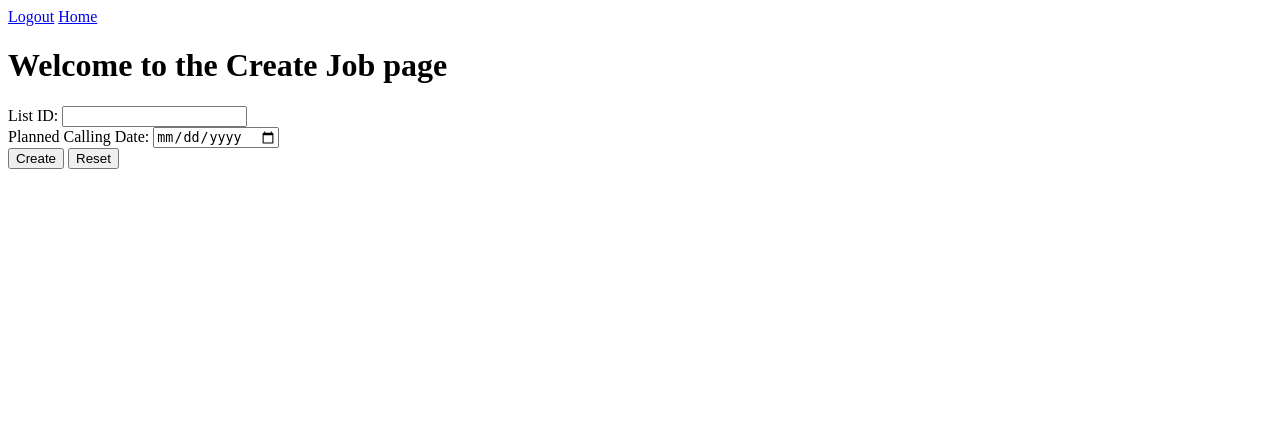
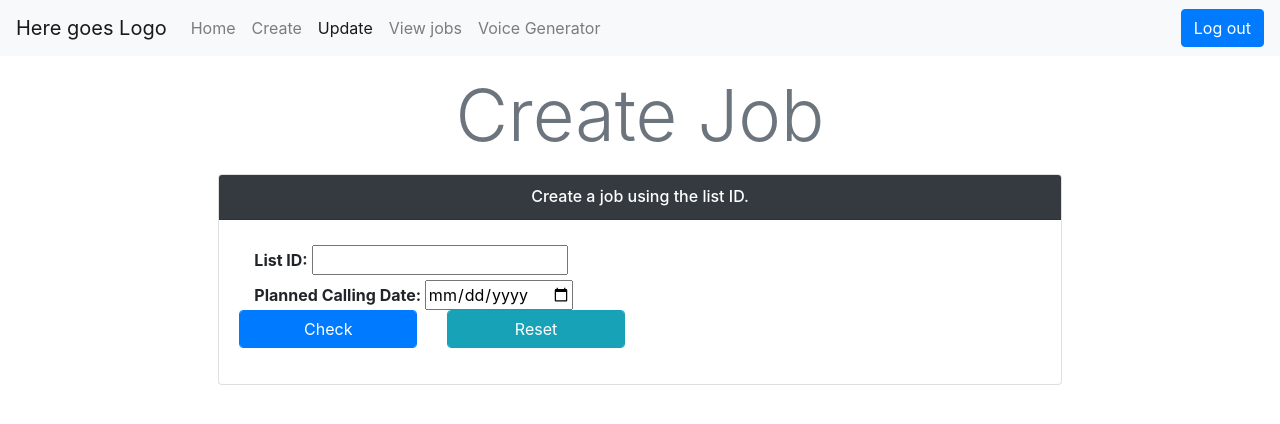
Before and after one commit to SiddharthChabukswar/Scrubbing-Web-App, a Flask app: page /create_job/ in a window 1280 px wide. Shown: the top 424 px of the page. Run offline with Flask 2, Linux system fonts and the light colour scheme; the visitor is signed in with stand-in values (Sample User, id 1); parts of the project's set-up code (start-up, migrations or seed data) failed here and were passed over; some libraries are stand-ins or nearby versions.

Commit message:
Update create_job.html

```diff
--- a/Project/templates/create_job.html
+++ b/Project/templates/create_job.html
@@ -2,22 +2,80 @@
 <html>
 	<head>
 		<title>Create Job</title>
-		<a href="/logout/">Logout</a>
-		<a href="/home/">Home</a>
+		<link rel="stylesheet" href="https://cdn.jsdelivr.net/npm/bootstrap@4.5.3/dist/css/bootstrap.min.css" integrity="sha384-TX8t27EcRE3e/ihU7zmQxVncDAy5uIKz4rEkgIXeMed4M0jlfIDPvg6uqKI2xXr2" crossorigin="anonymous">
+
 	</head>
 	<body>
-		<h1> Welcome to the Create Job page </h1>
+	<nav class="navbar navbar-expand-lg navbar-light bg-light">
+  <a class="navbar-brand" href="#">Here goes Logo</a>
+  <button class="navbar-toggler" type="button" data-toggle="collapse" data-target="#navbarSupportedContent" aria-controls="navbarSupportedContent" aria-expanded="false" aria-label="Toggle navigation">
+    <span class="navbar-toggler-icon"></span>
+  </button>
 
-		<div>
-			<form action="" method="POST">
-				List ID: <input type="number" name="list_id" value="{{request.form.list_id}}" required><br>
-				Planned Calling Date: <input type="date" name="call_date" value="{{request.form.call_date}}" required><br>
-				<input type="submit" name="Create" value="Create">
-				<input type="reset" name="Reset">
+  <div class="collapse navbar-collapse" id="navbarSupportedContent">
+    <ul class="navbar-nav mr-auto">
+      <li class="nav-item">
+        <a class="nav-link" href="#">Home <span class="sr-only">(current)</span></a>
+      </li>
+      <li class="nav-item">
+        <a class="nav-link" href="#" >Create</a>
+      </li>
+	  <li class="nav-item active">
+        <a class="nav-link" href="#">Update</a>
+      </li>
+	  <li class="nav-item">
+        <a class="nav-link" href="#">View jobs</a>
+      </li>
+	  <li class="nav-item">
+        <a class="nav-link" href="#">Voice Generator</a>
+      </li>
+    </ul>
+	<button type="button"  class="btn btn-primary" onclick="location.href = '/logout/';">Log out</button>
+  </div>
+</nav>
+	<div class="container">
+	<div class="row row-content">
+	<div class="col my-2">
+	</div>
+	</div>
+	<div class="row row-content">
+		<div class="col-12 d-flex justify-content-center">
+		<p class="text-secondary display-3">Create Job</p>
+		</div>
+	</div>
 
-			</form>
+	</div>
+	        <div class="row row-content align-items-center">
+            <div class="col-8 offset-sm-2">
+                    <div class="card">
+                        <h6 class="card-header bg-dark text-white d-flex justify-content-center">Create a job using the list ID.</h6>
+                        <div class="card-body">
+                            <form action="" method="POST">
+                                <div class="col-sm-8" style="padding-top: 5px;">
+                                      <b>List ID: <input type="number" name="list_id" value="{{request.form.list_id}}" required style="height:30px"></b><br>
+
+                                </div>
+                                <div class="col-sm-8" style="padding-top: 5px;">
+
+                                <b> Planned Calling Date: <input type="date" name="call_date" value="{{request.form.call_date}}" required></b><br>
+                                </div>
+
+                               <div class="form-group row">
+									<div class="col-12 col-sm-3">
+                                        <input type="submit" value="Check" name="check" class=" form-control btn btn-block btn-primary"/>
+                                    </div>
+									<div class="col-12 col-sm-3">
+                                        <input type="reset" value="Reset" name="reset" class=" form-control btn btn-block btn-info"/>
+                                    </div>
+                                </div>
+                            </form>
+                        </div>
+                    </div>
+            </div>
+        </div>
 		</div>
+		<script src="https://code.jquery.com/jquery-3.5.1.slim.min.js" integrity="sha384-DfXdz2htPH0lsSSs5nCTpuj/zy4C+OGpamoFVy38MVBnE+IbbVYUew+OrCXaRkfj" crossorigin="anonymous"></script>
+		<script src="https://cdn.jsdelivr.net/npm/bootstrap@4.5.3/dist/js/bootstrap.bundle.min.js" integrity="sha384-ho+j7jyWK8fNQe+A12Hb8AhRq26LrZ/JpcUGGOn+Y7RsweNrtN/tE3MoK7ZeZDyx" crossorigin="anonymous"></script>
 
-		<a href=""></a>
 	</body>
 </html>
```
